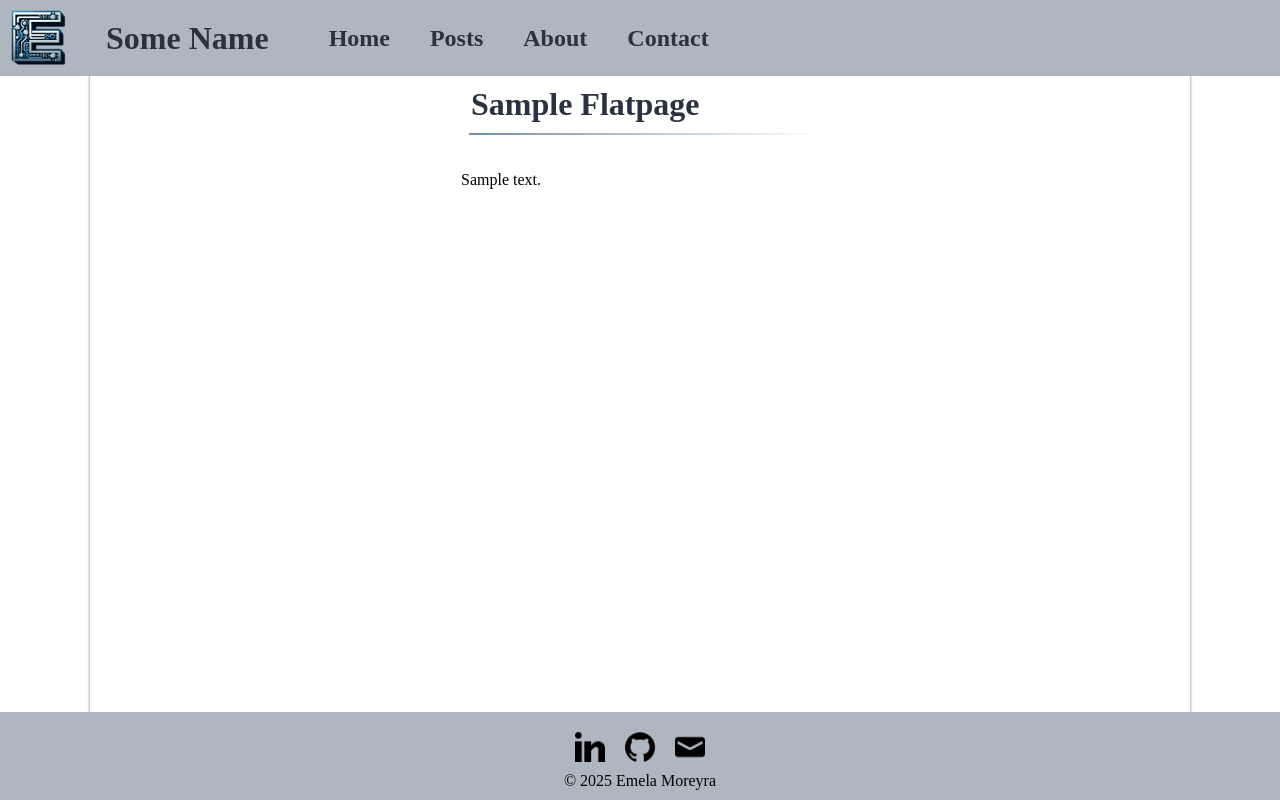
After one commit to SuicideBunny8/Personal-Site, a Django app: template personalsite/templates/flatpage.html in a window 1280 px wide. The commit adds this page. Run offline with Django 5.2, Linux system fonts and the light colour scheme; the template is opened without the code that fills it: most values are stand-ins (such as "Sample title", 1, 10 or a date in 2020); data that the repository does not hold is empty; some libraries are stand-ins or nearby versions.

Commit message:
adding tags. touching up styles. adding about me page

```diff
--- a/personalsite/blog/templates/blog/featured.html
+++ b/personalsite/blog/templates/blog/featured.html
@@ -1,6 +1,6 @@
 <div class="box col">
-    <img src="{{ post.banner.url }}" class="banner">
-    <h3>{{ post.title|title }}</h3>
+    <a href="{{ post.get_absolute_url }}"><img src="{{ post.banner.url }}" class="banner"></a>
+    <a href="{{ post.get_absolute_url }}"><h3>{{ post.title|title }}</h3></a>
         {{ post.short_text|safe }}
     <p><a href="{{ post.get_absolute_url }}">Read More</a></p>
 </div>
--- a/personalsite/personalsite/urls.py
+++ b/personalsite/personalsite/urls.py
@@ -26,15 +26,19 @@ from django.urls import include, path
 from django.views.decorators.cache import never_cache
 
 from ckeditor_uploader import views as ckeditor_views
-from contact import urls as contact_urls
+from django.contrib.flatpages import views as flatpage_views
+# from contact import urls as contact_urls
+from debug_toolbar.toolbar import debug_toolbar_urls
 
 
 urlpatterns = [
     path('', include("blog.urls")),
     path('admin/'  , admin.site.urls),
-    path('contact/', include(contact_urls)),
+    # path('contact/', include(contact_urls)),
     path('ckeditor/upload/', login_required(ckeditor_views.upload), name='ckeditor_upload'),
     path('ckeditor/browse/', never_cache(login_required(ckeditor_views.browse)), name='ckeditor_browse'),
+    # flatpages
+    path("about/", flatpage_views.flatpage, kwargs={"url": "/about/"}, name="about")
 ]
 
 if settings.DEBUG:
--- a/personalsite/static/style.css
+++ b/personalsite/static/style.css
@@ -30,8 +30,9 @@ h1, h2 {
 }
 
 a {
+    display: flex;
     text-decoration: none;
-    color: var(--c2); /* TODO: find good color */
+    color: var(--c2);
 }
 
 h3 {
@@ -44,7 +45,18 @@ p {
     text-align: justify;
     text-justify: inter-word;
     margin-bottom: 0px;
-    /*max-width: 100%;*/
+
+    & a {
+        display: inline-block;
+    }
+
+    & a:after {
+        content: '⇗';
+        font-style: normal;
+        font-weight: normal;
+        text-decoration: inherit;
+        margin-left:2px;
+    }
 }
 
 .wrapper {
@@ -145,7 +157,6 @@ p {
 
 .box {
     display: flex;
-    min-width: 0;
     /* border: 1px solid black;*/ /* NOTE: Border adds extra width to the screen so a scroll bar is always present, remove before release */
 }
 
@@ -169,7 +180,7 @@ p {
 }
 
 .banner {
-    display: block;
+    width: 100%;
     margin: 0px 0px 0px 0px;
     aspect-ratio: 3 / 1;
     object-fit: cover;
@@ -180,6 +191,7 @@ p {
     width: 100px;
     height: 100px;
     padding: 5px;
+    margin-top: 3px;
 }
 
 .social {
@@ -199,6 +211,10 @@ p {
 
 .popular.col {
     row-gap: 10px;
+}
+
+.list {
+    margin-bottom: 1rem;
 }
 
 .row {
--- a/personalsite/templates/base.html
+++ b/personalsite/templates/base.html
@@ -16,9 +16,9 @@
         <div class="wrapper">
             <div class="nav-bar box">
                 <div class="box">
-                    <div class="box"><img src="{% static 'E_clean.png' %}" class="logo"></div>
+                    <div class="box"><a href="{% url 'homepage' %}"><img src="{% static 'E_clean.png' %}" class="logo"></a></div>
                     <div class="box">
-                        <h1>Some Name</h1>
+                        <a href="{% url 'homepage' %}"><h1>Some Name</h1></a>
                     </div>
                 </div>
                 <div class="nav-menu box">
@@ -29,7 +29,7 @@
                         <a href="{% url 'post_list_view' %}"><h2>Posts</h2></a>
                     </div>
                     <div class="nav-item box col">
-                        <a href="#"><h2>About</h2></a>
+                        <a href="{% url 'about' %}"><h2>About</h2></a>
                     </div>
                     <div class="nav-item box col">
                         <a href="mailto:emelavm@gmail.com"><h2>Contact</h2></a>
@@ -57,7 +57,7 @@
                          <a href="https://www.linkedin.com/in/emoreyra/"><img title="LinkedIn" alt="LinkedIn Logo" src="{% static 'linkedin.png' %}" class="social"></a><!--Icon made by Pixel perfect from www.flaticon.com -->
                         <a href="https://github.com/SuicideBunny8"><img title="GitHub" alt="GitHub Logo" src="{% static 'github.png' %}" class="social"></a><!--Icon made by Pixel perfect from www.flaticon.com -->
                         <a href="mailto:emelavm@gmail.com"><img title="Email" alt="Email Icon" src="{% static 'envelope.png' %}" class="social"></a><!--Icon made by Pixel perfect from www.flaticon.com -->
-                        <a href="#"><img title="Buy Me a Coffee" alt="Coffee Icon" src="{% static 'coffee.png' %}" class="social"></a><!--Icon made by Pixel perfect from www.flaticon.com -->
+                        <!--<a href="#"><img title="Buy Me a Coffee" alt="Coffee Icon" src="{% static 'coffee.png' %}" class="social"></a>--><!--Icon made by Pixel perfect from www.flaticon.com -->
                     </div>
                     &copy; {% now "Y" %} Emela Moreyra
                 </div>
--- /dev/null
+++ b/personalsite/templates/flatpage.html
@@ -0,0 +1,17 @@
+<!DOCTYPE html>
+
+{% extends "base.html" %}
+{% block title %}{{ flatpage.title|title }}{% endblock %}
+{% block description %}{{ flatpage.title|title }}{% endblock %}
+
+{% block content %}
+<div class="box col center">
+<div class="box col narrow">
+    <h1>{{ flatpage.title|title }}</h1>
+    <span class="divider"></span>
+    <p>
+        {{ flatpage.content|safe }}
+    </p>
+</div>
+</div>
+{% endblock content %}
```
Also changed, not shown: personalsite/blog/admin.py (+7 -1 lines), personalsite/blog/models.py (+23 -2 lines), personalsite/blog/templates/blog/post_list_preview.html (+4 -4 lines), personalsite/personalsite/settings.py (+14 -4 lines), personalsite/blog/migrations/0004_tag_post_tags.py (added).
